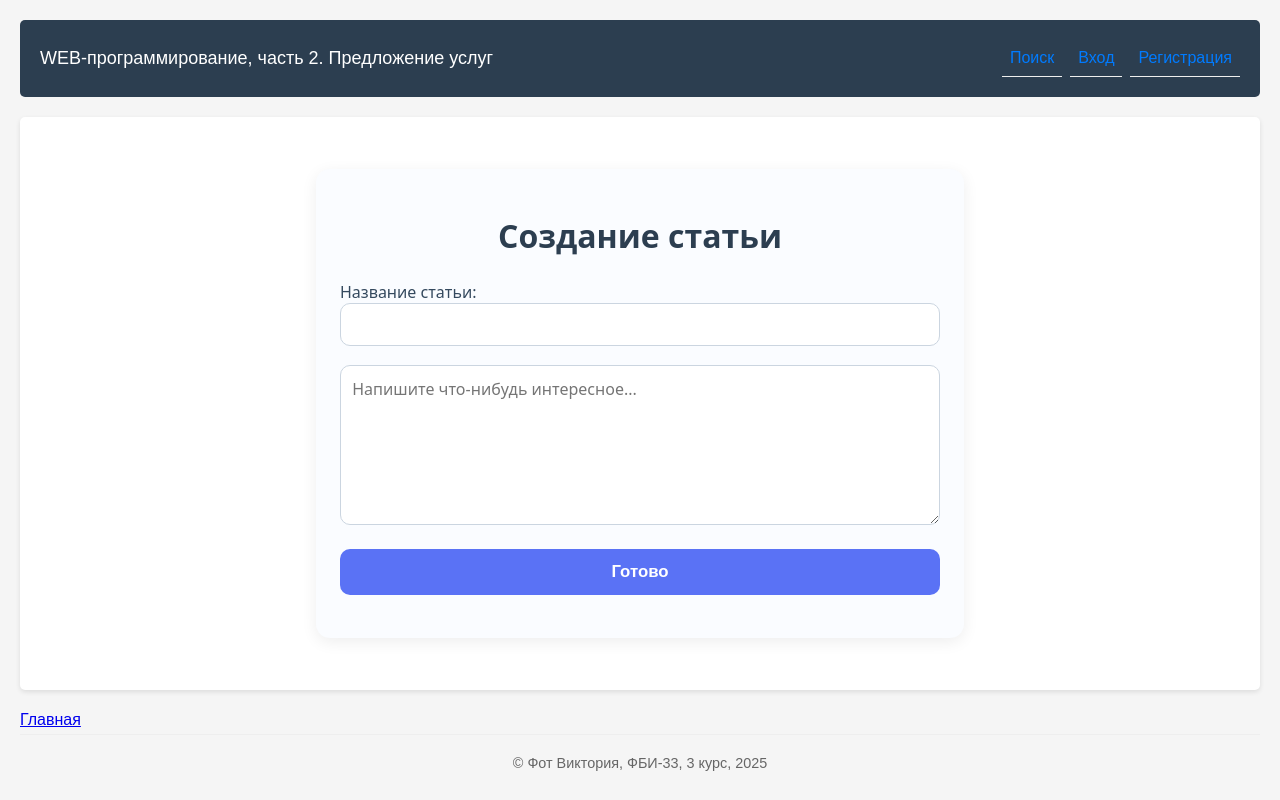
After one commit to Vikafot/web-back-labs, a Flask app: template templates/lab8/create_article.html in a window 1280 px wide. The commit adds this page. Run offline with Flask 3, Linux system fonts and the light colour scheme; the template is opened without the code that fills it, so the values that code supplies are empty.

```diff
--- a/app.py
+++ b/app.py
@@ -20,7 +20,7 @@ from lab8 import lab8
 
 app = Flask(__name__)
 
-app.config['SECRET_KEY'] = os.environ.get('SECRET_KEY', 'секретный ключ')
+app.config['SECRET_KEY'] = os.environ.get('SECRET_KEY', 'secret_key')
 app.config['DB_TYPE'] = os.getenv('DB_TYPE', 'postgres')
 
 
--- a/static/main.css
+++ b/static/main.css
@@ -108,8 +108,11 @@ th {
     color: #555;
 }
 
-.form-group input {
+.form-group input:not([type="checkbox"]):not([type="radio"]),
+.form-group select,
+.form-group textarea {
     width: 100%;
+    max-width: 100%;
     padding: 0.6rem;
     font-size: 1rem;
     border: 1px solid #ccc;
--- /dev/null
+++ b/templates/lab8/create_article.html
@@ -0,0 +1,32 @@
+{% extends "base.html" %}
+
+{% block lab %}Лабораторная работа 8{% endblock %}
+
+{% block main %}
+<div class="create-article-form">
+    <h1>Создание статьи</h1>
+
+    <form method="post">
+        <div>
+            <label>
+                Название статьи:
+                <input type="text" maxlength="50" name="title">
+            </label>
+        </div>
+
+        <div>
+            <textarea name="article_text" placeholder="Напишите что-нибудь интересное..."></textarea>
+        </div>
+
+        <div>
+            <button type="submit">Готово</button>
+        </div>
+
+        {% if error %}
+        <div class="error-message">
+            {{ error }}
+        </div>
+        {% endif %}
+    </form>
+</div>
+{% endblock %}
```
Also changed, not shown: lab8.py (+18 -2 lines), templates/lab8/login.html (+7 -0 lines).
